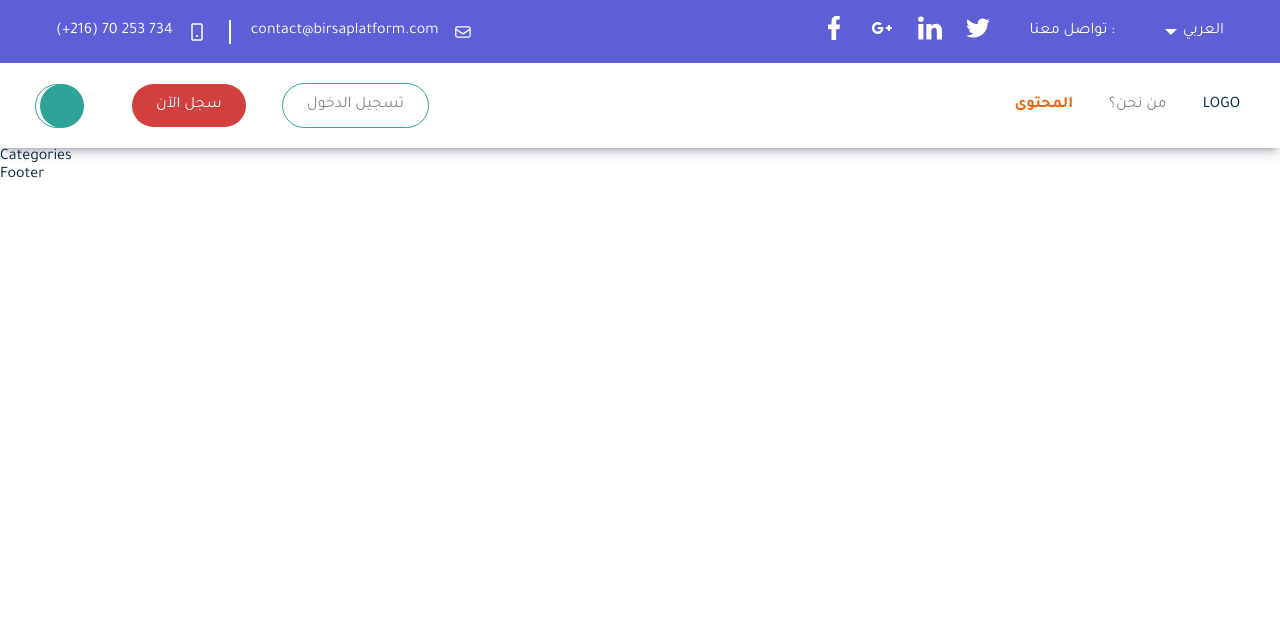
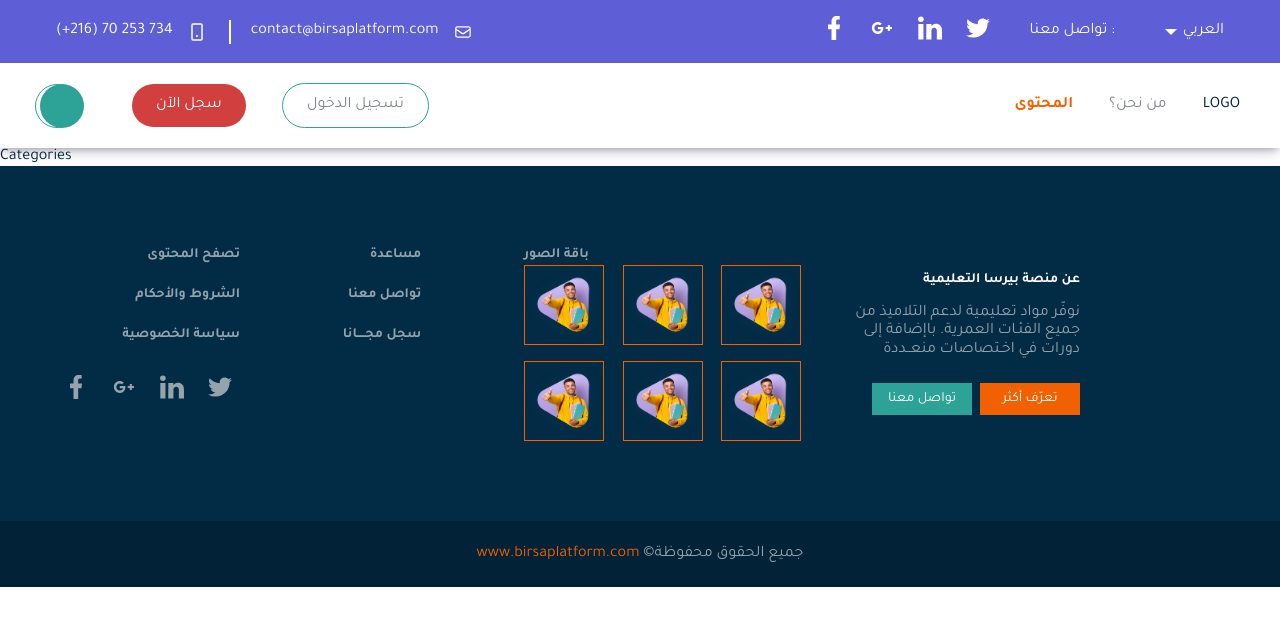
Before and after one commit to VictoriaYotka/beedumy, a React (Create React App) app: page /birsaplatform/categories in a window 1280 px wide. Shown: the top 626 px of the page. Built offline with nearby package versions, Linux system fonts and the light colour scheme; a web font is replaced by a local one.

Commit message:
add footer

```diff
--- a/src/components/Footer/Footer.jsx
+++ b/src/components/Footer/Footer.jsx
@@ -1,7 +1,132 @@
-import React from "react";
+import css from "./Footer.module.scss";
+import icons from "../../assets/images/icons/icons.svg";
+import hero_image from "../../assets/images/home/hero/image.png";
+import { NavLink } from "react-router-dom";
 
 const Footer = () => {
-  return <div>Footer</div>;
+  return (
+    <footer className={css.footer}>
+      <div className={css.container}>
+        <div className={css.topper}>
+          <div className={css.navigation_wrapper}>
+            <ul className={css.list}>
+              <li className={css.item}>
+                <NavLink> تصفح المحتوى</NavLink>
+              </li>
+              <li className={css.item}>
+                <NavLink>الشروط والأحكام </NavLink>
+              </li>
+              <li className={css.item}>
+                <NavLink>سياسة الخصوصية</NavLink>
+              </li>
+              <li>
+                <ul className={css.socials}>
+                  <li>
+                    <a
+                      href="#"
+                      target="_blank"
+                      rel="noopener noreferrer nofollow"
+                      className={css.social_link}
+                    >
+                      <svg className={css.icon}>
+                        <use href={icons + "#facebook"}></use>
+                      </svg>
+                    </a>
+                  </li>
+                  <li>
+                    <a
+                      href="#"
+                      target="_blank"
+                      rel="noopener noreferrer nofollow"
+                      className={css.social_link}
+                    >
+                      <svg className={css.icon}>
+                        <use href={icons + "#google-plus"}></use>
+                      </svg>
+                    </a>
+                  </li>
+                  <li>
+                    <a
+                      href="#"
+                      target="_blank"
+                      rel="noopener noreferrer nofollow"
+                      className={css.social_link}
+                    >
+                      <svg className={css.icon}>
+                        <use href={icons + "#linkedin"}></use>
+                      </svg>
+                    </a>
+                  </li>
+                  <li>
+                    <a
+                      href="#"
+                      target="_blank"
+                      rel="noopener noreferrer nofollow"
+                      className={css.social_link}
+                    >
+                      <svg className={css.icon}>
+                        <use href={icons + "#twitter"}></use>
+                      </svg>
+                    </a>
+                  </li>
+                </ul>
+              </li>
+            </ul>
+            <ul className={css.list}>
+              <li className={css.item}>
+                <NavLink>مساعدة</NavLink>
+              </li>
+              <li className={css.item}>
+                <NavLink>تواصل معنا</NavLink>
+              </li>
+              <li className={css.item}>
+                <NavLink>سجل مجـــــانا</NavLink>
+              </li>
+            </ul>
+            <div>
+              <NavLink className={css.gallery_heading}>باقة الصور</NavLink>
+              <ul className={css.gallery_list}>
+                <li className={css.gallery_item}>
+                  <img src={hero_image} alt="gallery" className={css.image} />
+                </li>
+                <li className={css.gallery_item}>
+                  <img src={hero_image} alt="gallery" className={css.image} />
+                </li>
+                <li className={css.gallery_item}>
+                  <img src={hero_image} alt="gallery" className={css.image} />
+                </li>
+                <li className={css.gallery_item}>
+                  <img src={hero_image} alt="gallery" className={css.image} />
+                </li>
+                <li className={css.gallery_item}>
+                  <img src={hero_image} alt="gallery" className={css.image} />
+                </li>
+                <li className={css.gallery_item}>
+                  <img src={hero_image} alt="gallery" className={css.image} />
+                </li>
+              </ul>
+            </div>
+          </div>
+
+          <div className={css.about_wrapper}>
+            <h5 className={css.about_heading}>عن منصة بيرسا التعليمية</h5>
+            <p className={css.about_descr}>
+              نوفّر مواد تعليمية لدعم التلاميذ من جميع الفئـات العمرية. باإضافة
+              إلى دورات في اخـتصاصات منعــددة
+            </p>
+            <NavLink className={css.follow_more_button}>تواصل معنا</NavLink>
+            <button className={css.connect_button}>تعرّف أكثر</button>
+          </div>
+        </div>
+      </div>
+      <div className={css.bottom}>
+        <p className={css.copyright}>
+          <span className={css.copyright_accent}>www.birsaplatform.com</span>{" "}
+          ©جميع الحقوق محفوظة{" "}
+        </p>
+      </div>
+    </footer>
+  );
 };
 
 export default Footer;
--- /dev/null
+++ b/src/components/Footer/Footer.module.scss
@@ -0,0 +1,170 @@
+@import "../../scss";
+
+//   @extend .flex_aligncenter;
+
+.footer {
+  position: relative;
+  background-color: $footerBgColor;
+  color: $whiteColor;
+}
+
+.container {
+  @extend .container;
+}
+
+// topper
+.topper {
+  @extend .flex_aligncenter;
+  padding: 80px 0 80px 0;
+}
+
+.navigation_wrapper {
+  display: flex;
+  align-items: baseline;
+  justify-content: space-between;
+  flex-basis: 65%;
+  gap: 32px;
+  padding: 0 16px;
+}
+
+.item {
+  text-align: right;
+  color: $paleWhiteColor;
+  font-size: 14px;
+  font-weight: $boldFont;
+
+  transition: all 0.4s ease;
+
+  &:hover,
+  &:focus {
+    scale: 110%;
+    color: $whiteColor;
+  }
+}
+
+.item:not(:last-child) {
+  margin-bottom: 24px;
+}
+
+.socials {
+  @extend .flex_aligncenter;
+  justify-content: space-between;
+  gap: 8px;
+}
+
+.social_link {
+  display: inline-block;
+  padding: 8px;
+
+  &:hover,
+  &:focus {
+    .icon {
+      scale: 120%;
+      fill: $whiteColor;
+    }
+  }
+}
+
+.icon {
+  width: 24px;
+  height: 24px;
+  fill: $paleWhiteColor;
+
+  transition: all 0.4s ease;
+}
+
+.gallery_heading {
+  margin-bottom: 16px;
+  text-align: right;
+  color: $paleWhiteColor;
+  font-size: 14px;
+  font-weight: $boldFont;
+
+  transition: all 0.4s ease;
+
+  &:hover,
+  &:focus {
+    scale: 110%;
+    color: $whiteColor;
+  }
+}
+
+.gallery_list {
+  display: flex;
+  flex-wrap: wrap;
+  align-items: center;
+  justify-content: space-between;
+  gap: 16px;
+  max-width: 280px;
+}
+
+.gallery_item {
+  flex-basis: calc((100% - 16px * (3 - 1)) / (3));
+}
+
+.image {
+  width: 80px;
+  height: 80px;
+  border: 1px solid $accentColor;
+}
+
+.about_wrapper {
+  flex-basis: 35%;
+  text-align: right;
+  padding: 0 160px 0 16px;
+}
+
+.about_heading {
+  margin-bottom: 16px;
+  text-align: right;
+  color: $whiteColor;
+  font-size: 14px;
+  font-weight: $boldFont;
+}
+
+.about_descr {
+  margin-bottom: 24px;
+  color: $paleWhiteColor;
+}
+
+.button {
+  padding: 8px 0;
+  width: 100px;
+  text-align: center;
+  font-size: 14px;
+  color: $whiteColor;
+
+  transition: all 0.4s ease;
+
+  &:hover,
+  &:focus {
+    scale: 110%;
+    box-shadow: $shadow;
+  }
+}
+
+.follow_more_button {
+  @extend .button;
+  display: inline-block;
+  margin-right: 8px;
+  background-color: $greenBgButtonBgColor;
+}
+
+.connect_button {
+  @extend .button;
+  background-color: $accentColor;
+}
+
+.bottom {
+  padding: 24px 0;
+  text-align: center;
+  background-color: $darkFooterBgColor;
+}
+
+.copyright {
+  color: $paleWhiteColor;
+}
+
+.copyright_accent {
+  color: $accentColor;
+}
--- a/src/components/Subscription/Subscription.module.scss
+++ b/src/components/Subscription/Subscription.module.scss
@@ -76,7 +76,8 @@
 
   transition: all 0.4s ease;
 
-  &:hover {
+  &:hover,
+  &:focus {
     box-shadow: $shadow;
     background-color: $accentColor;
   }
--- a/src/scss/utils/variables.scss
+++ b/src/scss/utils/variables.scss
@@ -8,6 +8,7 @@ $boldFont: 700;
 $secondaryFontColor: #81868a;
 $heroFontColor: #474646;
 $whiteColor: #ffffff;
+$paleWhiteColor: #94a3ac;
 $accentColor: #f16101;
 $darkFontColor: #012237;
 
```
